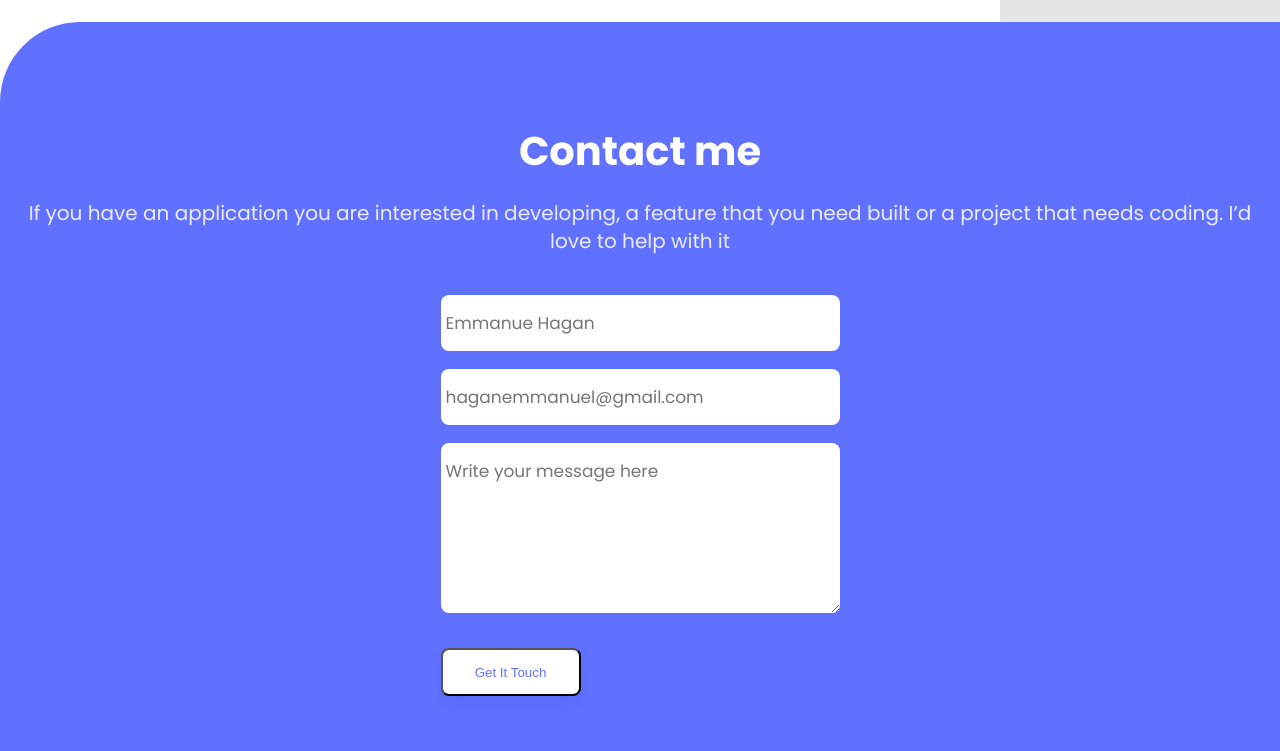
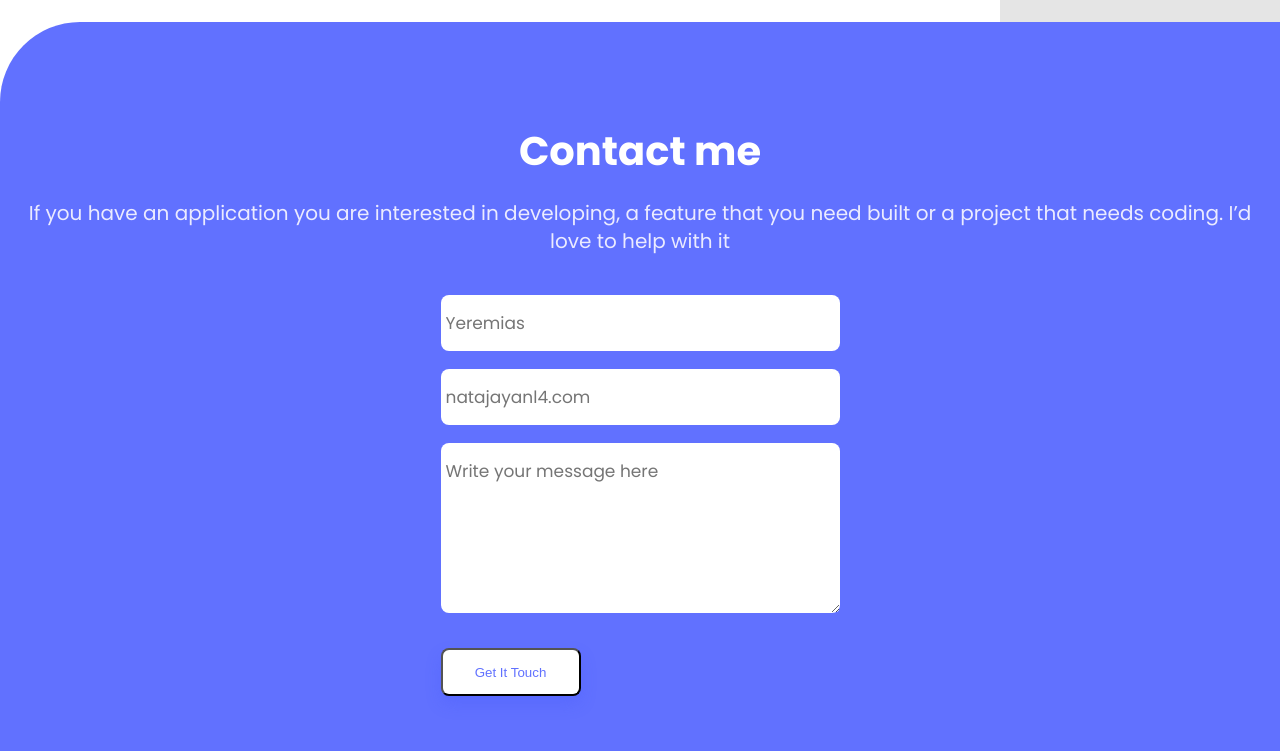
Before and after one commit to hagan199/my-portfolio, a website: page index.html in a window 1280 px wide. Shown: the part 6198-6949 px from the top of the page. Drawn offline with Linux system fonts and the light colour scheme.

Commit message:
Remove customer placeholder

```diff
--- a/index.html
+++ b/index.html
@@ -238,10 +238,10 @@
       <form action="https://formspree.io/f/xqkwonvv" class="form-contact" method="post">
         <ul class="ul-form">
           <li class="li-form">
-            <input type="text" placeholder="Emmanue Hagan" name="name" id="name_form" maxlength="30" required />
+            <input type="text" placeholder="Yeremias" name="name" id="name_form" maxlength="30" required />
           </li>
           <li class="li-form">
-            <input type="email" placeholder="haganemmanuel@gmail.com" name="email" id="email_form" required />
+            <input type="email" placeholder="natajayanl4.com" name="email" id="email_form" required />
           </li>
           <li class="li-form">
             <textarea name="message" placeholder="Write your message here" id="message" cols="30" rows="10"
```
